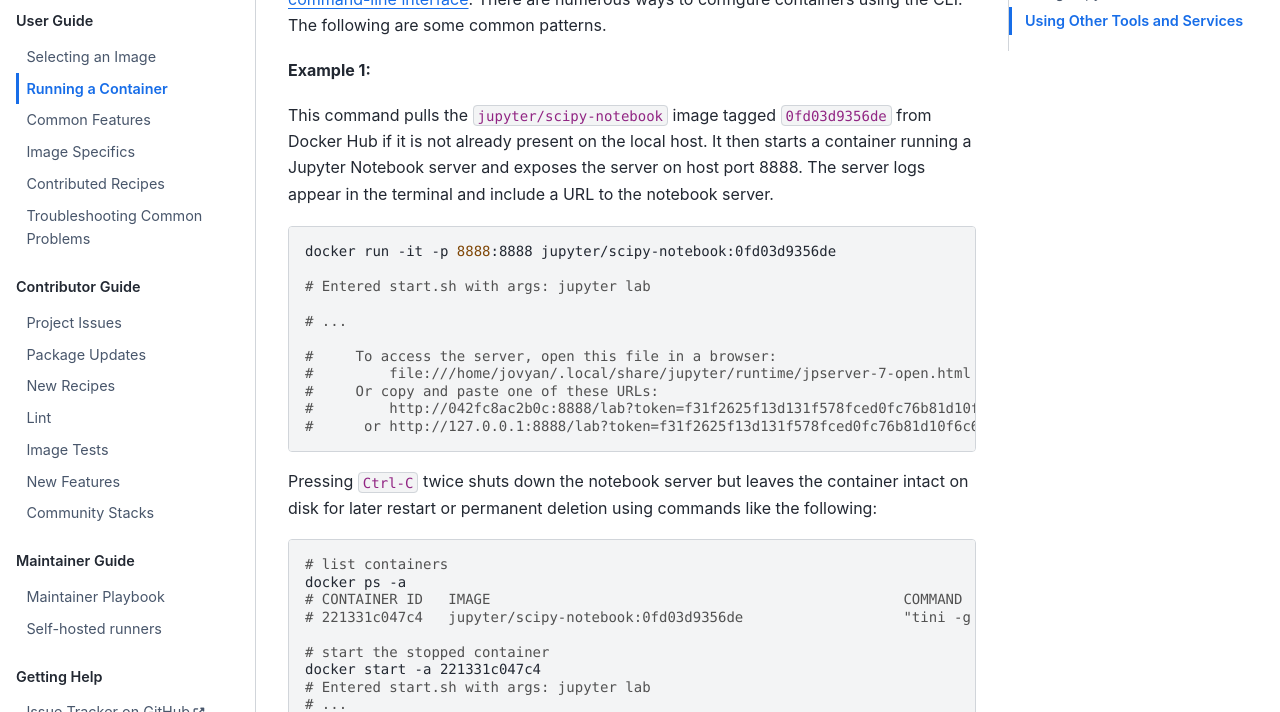
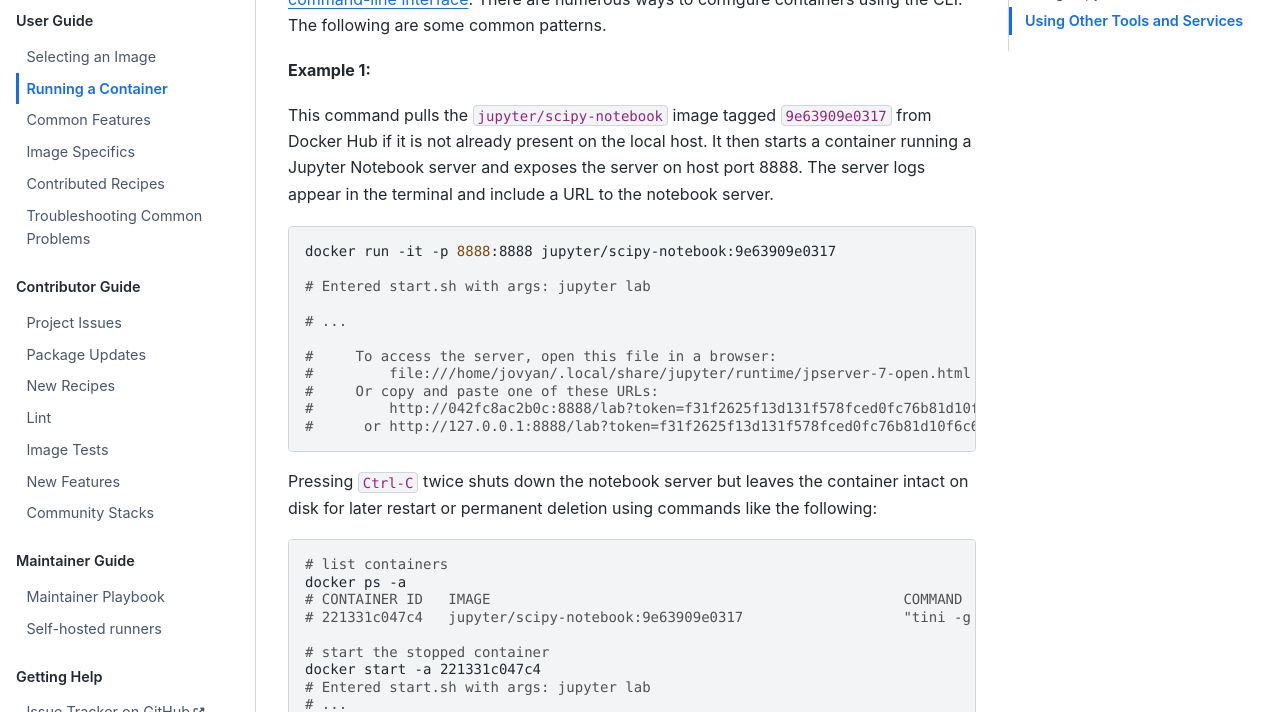
Before and after one commit to jupyter/docker-stacks, a Sphinx documentation site: the page built from docs/using/running.md, in a window 1280 px wide and 1400 px high, scrolled down 265 px. Shown: the part 152-864 px from the top of the window. Built offline with Sphinx 7.4.7 and the Sphinx Book theme 1.1.4, drawn with Linux system fonts in a browser that asks for light colours; some of the changed text lies outside the part shown.

````diff
--- a/docs/using/running.md
+++ b/docs/using/running.md
@@ -15,12 +15,12 @@ The following are some common patterns.
 
 **Example 1:**
 
-This command pulls the `jupyter/scipy-notebook` image tagged `0fd03d9356de` from Docker Hub if it is not already present on the local host.
+This command pulls the `jupyter/scipy-notebook` image tagged `9e63909e0317` from Docker Hub if it is not already present on the local host.
 It then starts a container running a Jupyter Notebook server and exposes the server on host port 8888.
 The server logs appear in the terminal and include a URL to the notebook server.
 
 ```bash
-docker run -it -p 8888:8888 jupyter/scipy-notebook:0fd03d9356de
+docker run -it -p 8888:8888 jupyter/scipy-notebook:9e63909e0317
 
 # Entered start.sh with args: jupyter lab
 
@@ -39,7 +39,7 @@ Pressing `Ctrl-C` twice shuts down the notebook server but leaves the container
 # list containers
 docker ps -a
 # CONTAINER ID   IMAGE                                                 COMMAND                  CREATED          STATUS                     PORTS     NAMES
-# 221331c047c4   jupyter/scipy-notebook:0fd03d9356de                   "tini -g -- start-no…"   11 seconds ago   Exited (0) 8 seconds ago             cranky_benz
+# 221331c047c4   jupyter/scipy-notebook:9e63909e0317                   "tini -g -- start-no…"   11 seconds ago   Exited (0) 8 seconds ago             cranky_benz
 
 # start the stopped container
 docker start -a 221331c047c4
@@ -53,12 +53,12 @@ docker rm 221331c047c4
 
 **Example 2:**
 
-This command pulls the `jupyter/r-notebook` image tagged `0fd03d9356de` from Docker Hub if it is not already present on the local host.
+This command pulls the `jupyter/r-notebook` image tagged `9e63909e0317` from Docker Hub if it is not already present on the local host.
 It then starts a container running a Jupyter Notebook server and exposes the server on host port 10000.
 The server logs appear in the terminal and include a URL to the notebook server, but with the internal container port (8888) instead of the correct host port (10000).
 
 ```bash
-docker run -it --rm -p 10000:8888 -v "${PWD}":/home/jovyan/work jupyter/r-notebook:0fd03d9356de
+docker run -it --rm -p 10000:8888 -v "${PWD}":/home/jovyan/work jupyter/r-notebook:9e63909e0317
 ```
 
 Pressing `Ctrl-C` twice shuts down the notebook server and immediately destroys the Docker container.
@@ -130,7 +130,7 @@ subuidSize=$(( $(podman info --format "{{ range .Host.IDMappings.UIDMap }}+{{.Si
 subgidSize=$(( $(podman info --format "{{ range .Host.IDMappings.GIDMap }}+{{.Size }}{{end }}" ) - 1 ))
 ```
 
-This command pulls the `docker.io/jupyter/r-notebook` image tagged `0fd03d9356de` from Docker Hub if it is not already present on the local host.
+This command pulls the `docker.io/jupyter/r-notebook` image tagged `9e63909e0317` from Docker Hub if it is not already present on the local host.
 It then starts a container running a Jupyter Server and exposes the server on host port 10000.
 The server logs appear in the terminal and include a URL to the notebook server, but with the internal container port (8888) instead of the correct host port (10000).
 
@@ -139,7 +139,7 @@ podman run -it --rm -p 10000:8888 \
     -v "${PWD}":/home/jovyan/work --user $uid:$gid \
     --uidmap $uid:0:1 --uidmap 0:1:$uid --uidmap $(($uid+1)):$(($uid+1)):$(($subuidSize-$uid)) \
     --gidmap $gid:0:1 --gidmap 0:1:$gid --gidmap $(($gid+1)):$(($gid+1)):$(($subgidSize-$gid)) \
-    docker.io/jupyter/r-notebook:0fd03d9356de
+    docker.io/jupyter/r-notebook:9e63909e0317
 ```
 
 ```{warning}
````
Also changed, not shown: README.md (+4 -4 lines), docs/using/recipes.md (+6 -6 lines), docs/using/selecting.md (+1 -1 lines), examples/docker-compose/README.md, 3 other files.
